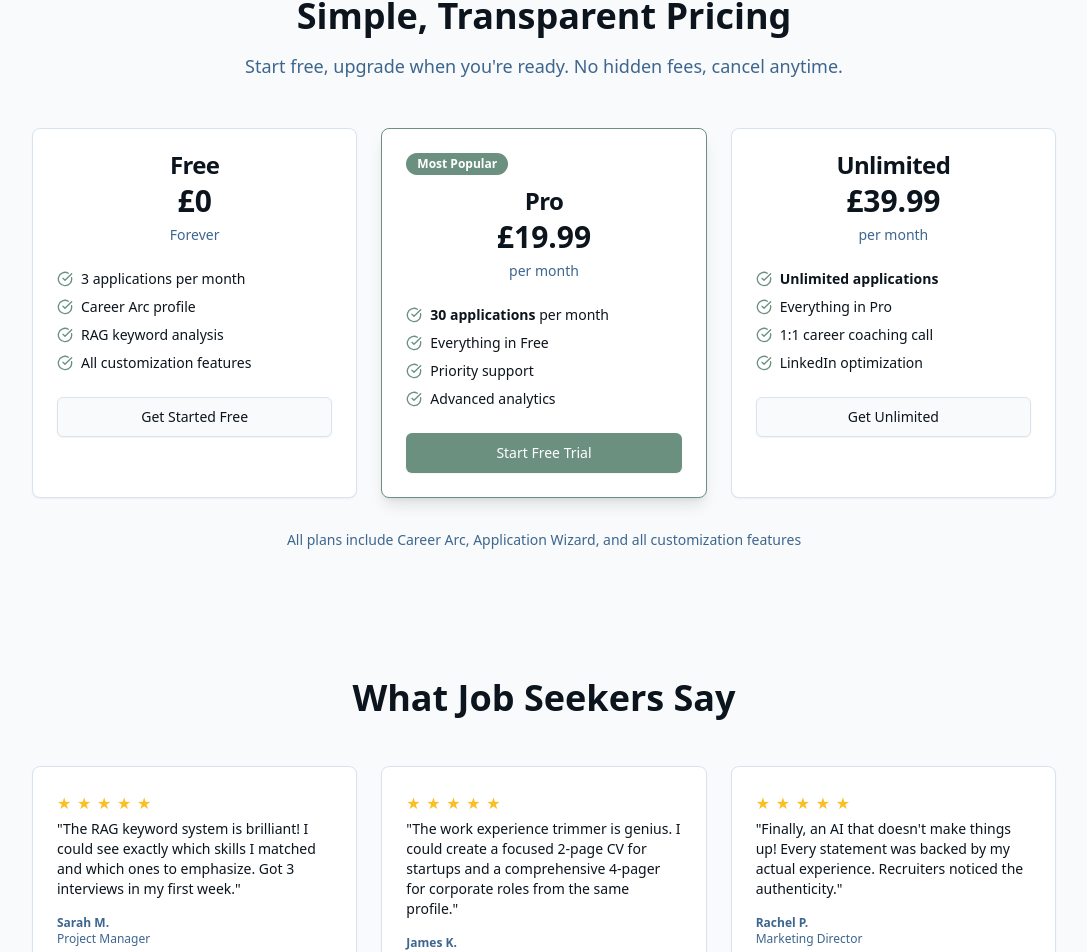
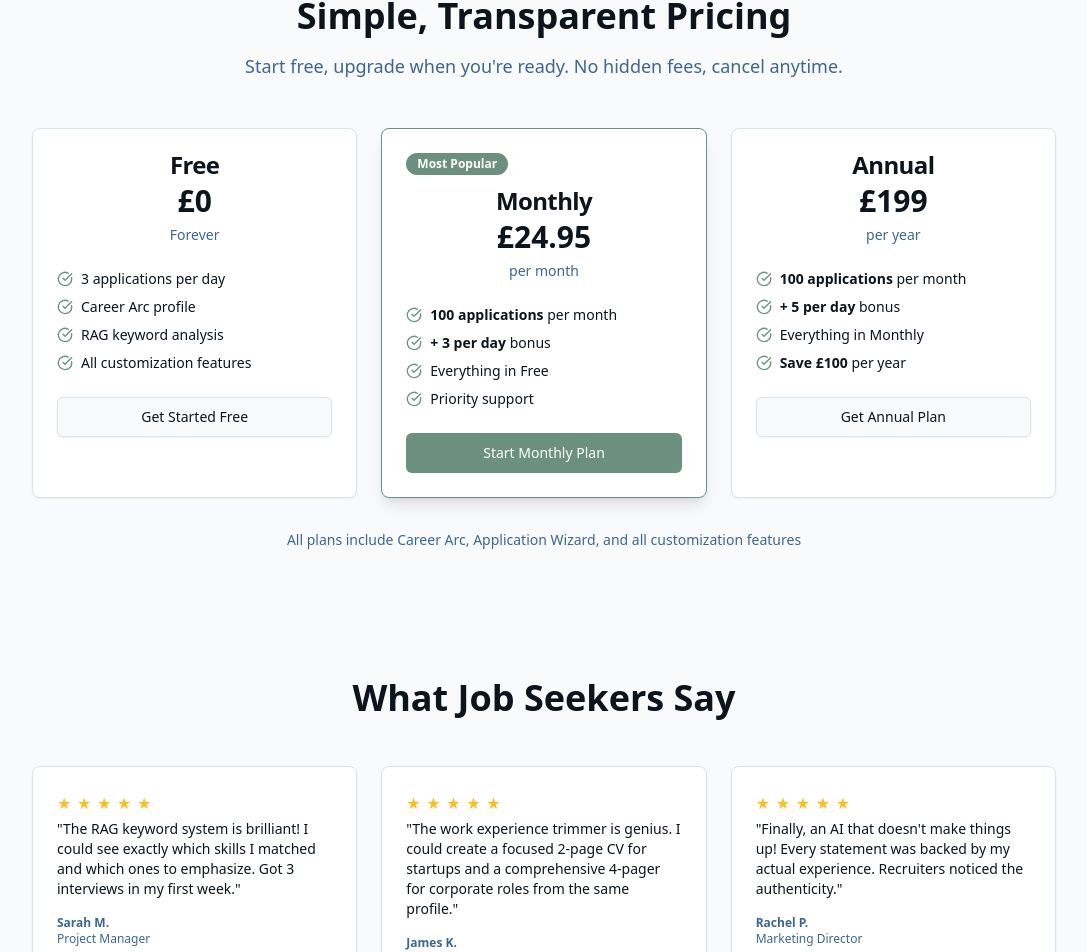
Before and after one commit to Kunle123/C5Frontend, a React (Vite) app in the folder frontend/: page /landing-alternate in a window 1280 px wide. Shown: the part 6983-7935 px from the top of the page, without its empty margins (96-1183 px from the left). Built offline with nearby package versions, Linux system fonts and the light colour scheme; no server answers.

Commit message:
fix: update pricing to correct plans - Free (3/day), Monthly (£24.95, 100+3/day), Annual (£199, 100+5/day)

```diff
--- a/frontend/src/pages/LandingAlternate.tsx
+++ b/frontend/src/pages/LandingAlternate.tsx
@@ -717,19 +717,19 @@ const LandingAlternate = () => {
               <CardContent>
                 <ul className="space-y-2 text-sm text-left">
                   <li className="flex items-center gap-2">
-                    <CheckCircle className="w-4 h-4 text-primary" />
-                    <span>3 applications per month</span>
+                    <CheckCircle className="w-4 h-4" style={{ color: brandColor }} />
+                    <span>3 applications per day</span>
                   </li>
                   <li className="flex items-center gap-2">
-                    <CheckCircle className="w-4 h-4 text-primary" />
+                    <CheckCircle className="w-4 h-4" style={{ color: brandColor }} />
                     <span>Career Arc profile</span>
                   </li>
                   <li className="flex items-center gap-2">
-                    <CheckCircle className="w-4 h-4 text-primary" />
+                    <CheckCircle className="w-4 h-4" style={{ color: brandColor }} />
                     <span>RAG keyword analysis</span>
                   </li>
                   <li className="flex items-center gap-2">
-                    <CheckCircle className="w-4 h-4 text-primary" />
+                    <CheckCircle className="w-4 h-4" style={{ color: brandColor }} />
                     <span>All customization features</span>
                   </li>
                 </ul>
@@ -742,62 +742,62 @@ const LandingAlternate = () => {
             <Card className="border-primary shadow-lg">
               <CardHeader>
                 <Badge className="w-fit mb-2">Most Popular</Badge>
-                <CardTitle>Pro</CardTitle>
-                <div className="text-3xl font-bold mt-2">£19.99</div>
+                <CardTitle>Monthly</CardTitle>
+                <div className="text-3xl font-bold mt-2">£24.95</div>
                 <p className="text-sm text-muted-foreground">per month</p>
               </CardHeader>
               <CardContent>
                 <ul className="space-y-2 text-sm text-left">
                   <li className="flex items-center gap-2">
-                    <CheckCircle className="w-4 h-4 text-primary" />
-                    <span><strong>30 applications</strong> per month</span>
+                    <CheckCircle className="w-4 h-4" style={{ color: brandColor }} />
+                    <span><strong>100 applications</strong> per month</span>
                   </li>
                   <li className="flex items-center gap-2">
-                    <CheckCircle className="w-4 h-4 text-primary" />
+                    <CheckCircle className="w-4 h-4" style={{ color: brandColor }} />
+                    <span><strong>+ 3 per day</strong> bonus</span>
+                  </li>
+                  <li className="flex items-center gap-2">
+                    <CheckCircle className="w-4 h-4" style={{ color: brandColor }} />
                     <span>Everything in Free</span>
                   </li>
                   <li className="flex items-center gap-2">
-                    <CheckCircle className="w-4 h-4 text-primary" />
+                    <CheckCircle className="w-4 h-4" style={{ color: brandColor }} />
                     <span>Priority support</span>
-                  </li>
-                  <li className="flex items-center gap-2">
-                    <CheckCircle className="w-4 h-4 text-primary" />
-                    <span>Advanced analytics</span>
                   </li>
                 </ul>
                 <Button className="w-full mt-6" asChild>
-                  <a href="/signup">Start Free Trial</a>
+                  <a href="/signup">Start Monthly Plan</a>
                 </Button>
               </CardContent>
             </Card>
 
             <Card>
               <CardHeader>
-                <CardTitle>Unlimited</CardTitle>
-                <div className="text-3xl font-bold mt-2">£39.99</div>
-                <p className="text-sm text-muted-foreground">per month</p>
+                <CardTitle>Annual</CardTitle>
+                <div className="text-3xl font-bold mt-2">£199</div>
+                <p className="text-sm text-muted-foreground">per year</p>
               </CardHeader>
               <CardContent>
                 <ul className="space-y-2 text-sm text-left">
                   <li className="flex items-center gap-2">
-                    <CheckCircle className="w-4 h-4 text-primary" />
-                    <span><strong>Unlimited applications</strong></span>
+                    <CheckCircle className="w-4 h-4" style={{ color: brandColor }} />
+                    <span><strong>100 applications</strong> per month</span>
                   </li>
                   <li className="flex items-center gap-2">
-                    <CheckCircle className="w-4 h-4 text-primary" />
-                    <span>Everything in Pro</span>
+                    <CheckCircle className="w-4 h-4" style={{ color: brandColor }} />
+                    <span><strong>+ 5 per day</strong> bonus</span>
                   </li>
                   <li className="flex items-center gap-2">
-                    <CheckCircle className="w-4 h-4 text-primary" />
-                    <span>1:1 career coaching call</span>
+                    <CheckCircle className="w-4 h-4" style={{ color: brandColor }} />
+                    <span>Everything in Monthly</span>
                   </li>
                   <li className="flex items-center gap-2">
-                    <CheckCircle className="w-4 h-4 text-primary" />
-                    <span>LinkedIn optimization</span>
+                    <CheckCircle className="w-4 h-4" style={{ color: brandColor }} />
+                    <span><strong>Save £100</strong> per year</span>
                   </li>
                 </ul>
                 <Button className="w-full mt-6" variant="outline" asChild>
-                  <a href="/signup">Get Unlimited</a>
+                  <a href="/signup">Get Annual Plan</a>
                 </Button>
               </CardContent>
             </Card>
```
